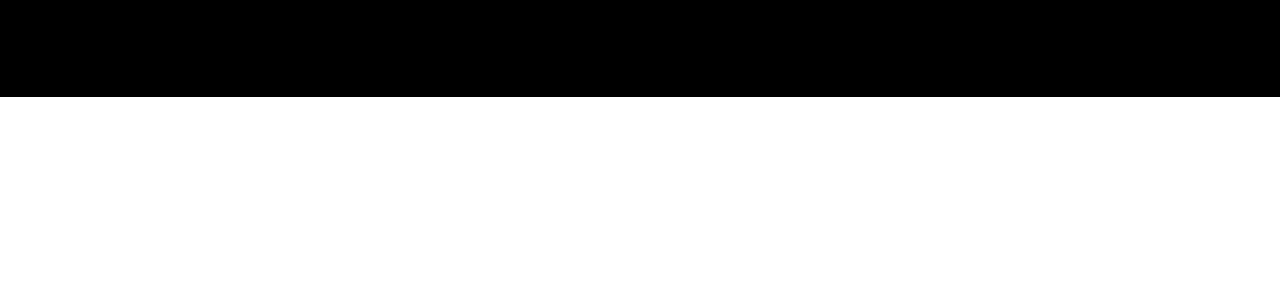
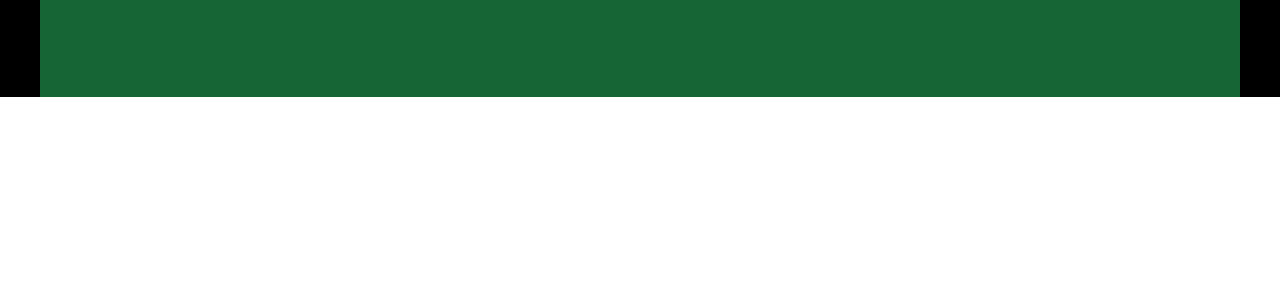
Before and after one commit to ComboTWTW/findtrend-landing, a React (Vite) app: page / in a window 1280 px wide. Shown: the top 300 px of the page. Built offline with nearby package versions, Linux system fonts and the light colour scheme.

Commit message:
navbar fixed

```diff
--- a/src/components/Navbar.tsx
+++ b/src/components/Navbar.tsx
@@ -9,9 +9,9 @@ const Navbar = () => {
   const [toggle, setToggle] = useState<boolean>(false);
 
   return (
-    <nav className="container  z-50 flex flex-row bg-black m-auto justify-center items-center">
+    <nav className="container relative flex flex-row bg-green-800 m-auto justify-center items-center">
 
-        <div className="flex relative w-full flex-row justify-between items-center px-4 py-7 md:px-0">
+        <div className="flex w-full flex-row justify-between items-center px-4 py-7 md:px-0">
             {/* Desktop Navbar Start */}
             <Fade direction="up" className="hidden md:inline"><a href="#" onClick={() => window.location.reload()}><img src={navbarLogo} alt="navbarLogo" /></a></Fade>
 
@@ -32,7 +32,7 @@ const Navbar = () => {
             {/* Mobile Burger End */}
 
             {/* Mobile Navbar Start */}
-              <ul className={`absolute bg-black rounded-b-[5px] z-0 w-full flex flex-col right-0 left-0 items-center py-20 gap-10 ${toggle ? 'top-[97px] ' : '-top-[360px] -z-10'} duration-500 md:hidden`}>
+              <ul className={`absolute bg-black rounded-b-[5px] -z-10 w-full flex flex-col right-0 left-0 items-center py-20 gap-10 ${toggle ? 'top-[97px]' : '-top-[360px]'} duration-500 md:hidden`}>
                 {navbarLinks.map((link) => {
                   return <a href='#' key={link.id} className='text-white poppins text-[18px]'>{link.title}</a>
                 })}
```
